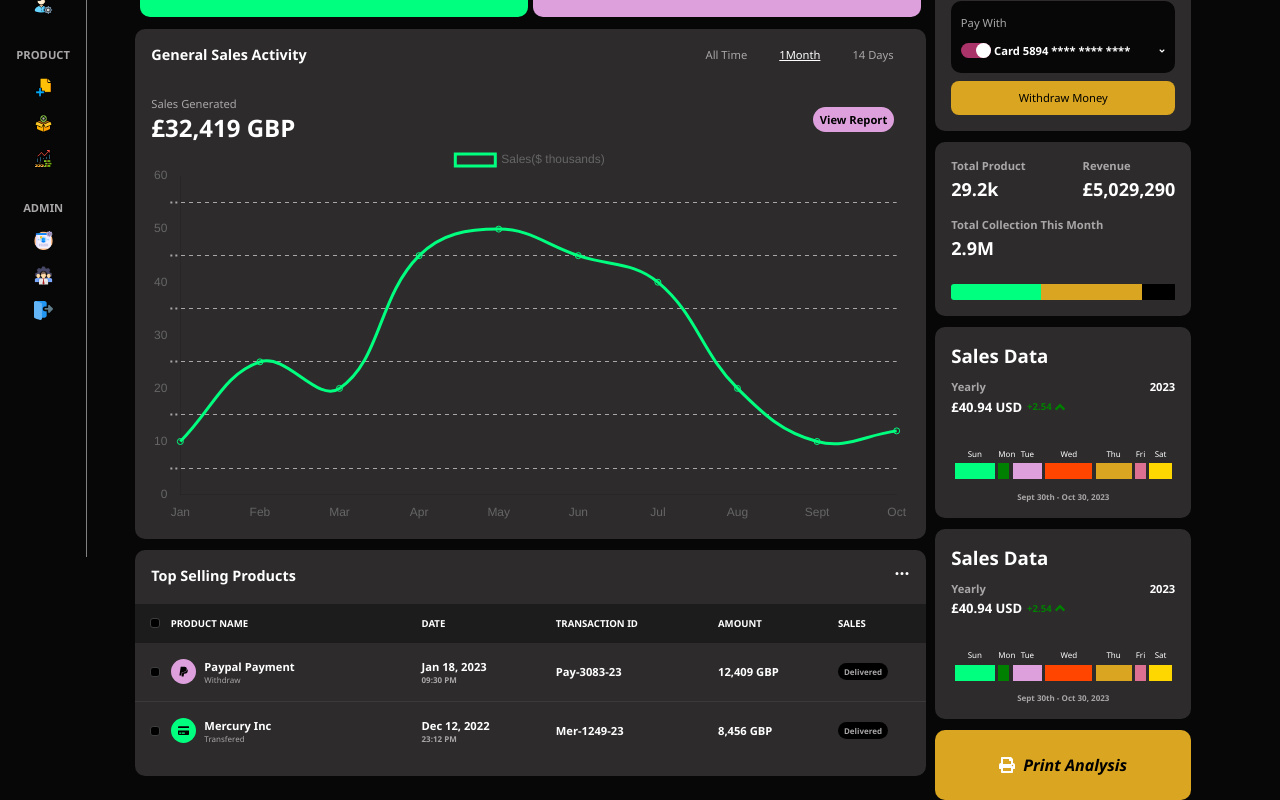
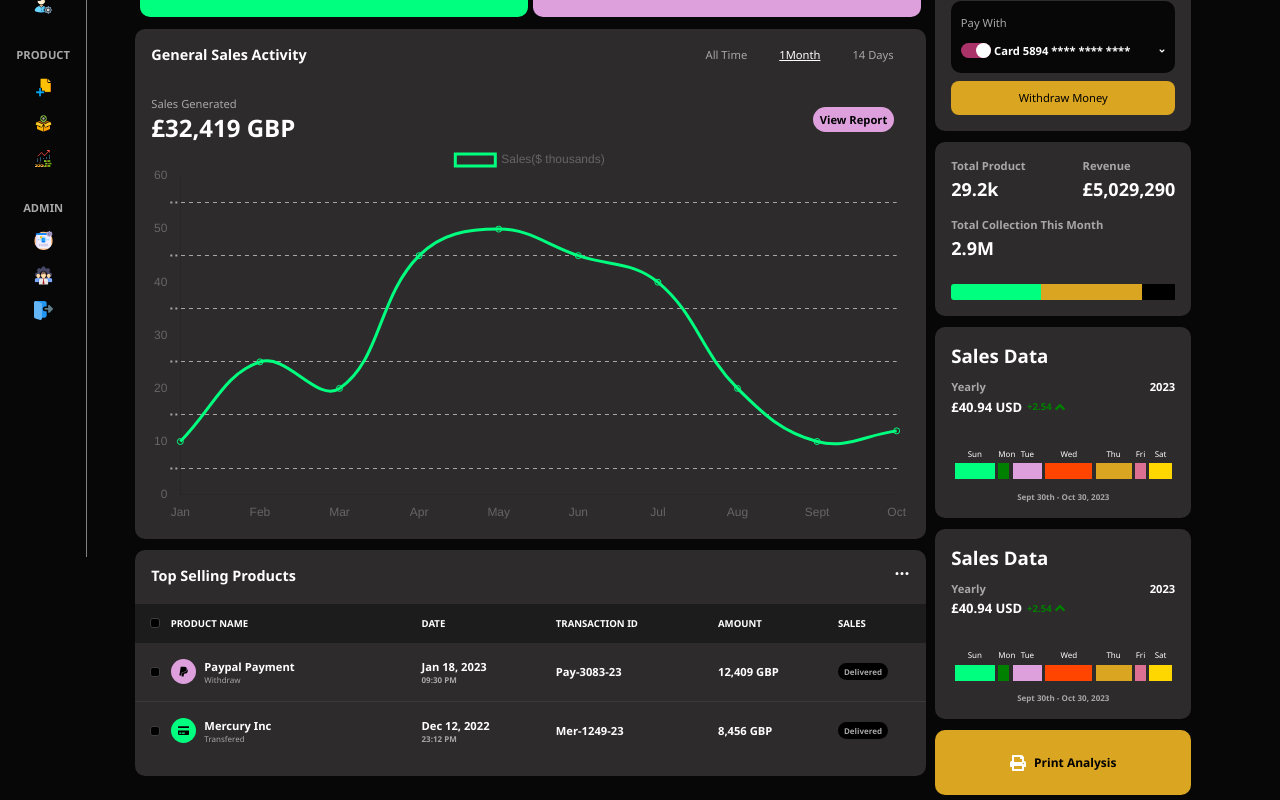
Before and after one commit to DevAdedoyin/monify, a React (Create React App) app: page / in a window 1280 px wide. Shown: the part 243-1043 px from the top of the page. Built offline with nearby package versions, Linux system fonts and the light colour scheme.

Commit message:
print button

```diff
--- a/src/components/OverviewTabContent/RightHandSide/RightHandSide.module.css
+++ b/src/components/OverviewTabContent/RightHandSide/RightHandSide.module.css
@@ -18,7 +18,8 @@
 .printTxt {
     background-color: transparent;
     color: black;
-    font-weight: 600;
-    font-style: italic;
+    font-weight: 700;
+    font-size: 0.75rem;
+    /* font-style: italic; */
     margin-left: 0.5rem;
 }
--- a/src/components/OverviewTabContent/RightHandSide/RightHandSide.tsx
+++ b/src/components/OverviewTabContent/RightHandSide/RightHandSide.tsx
@@ -5,21 +5,24 @@ import Revenue from "./Revenue/Revenue";
 import SalesData from "./SalesData/SalesData";
 import { Button } from "@material-ui/core";
 import { FaPrint } from "react-icons/fa";
+import { IconContext } from "react-icons";
 
 type Props = {};
 
 const RightHandSide = (props: Props) => {
   return (
+    <IconContext.Provider value={{ color: "black" }}>
       <div className={rhsStyle.rhsContainer}>
         <Payment />
         <Revenue />
         <SalesData />
         <SalesData />
         <div className={rhsStyle.analyseButtonContainer}>
-        <FaPrint style={{ backgroundColor: "transparent" }} color="#000" />
+          <FaPrint style={{ backgroundColor: "transparent" }} />
           <p className={rhsStyle.printTxt}>Print Analysis</p>{" "}
         </div>
       </div>
+    </IconContext.Provider>
   );
 };
 
```
Lines whose indentation alone changed are shown as unchanged.
